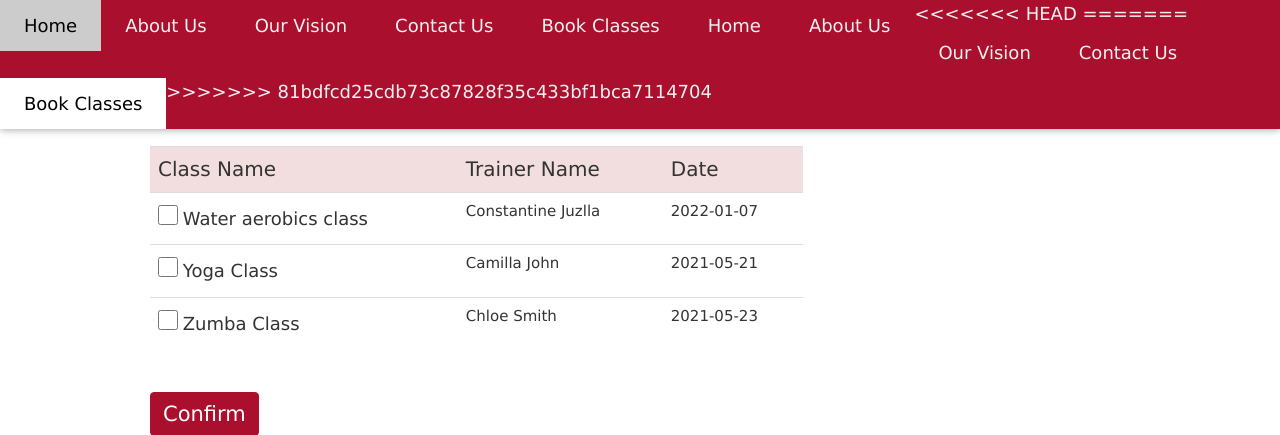
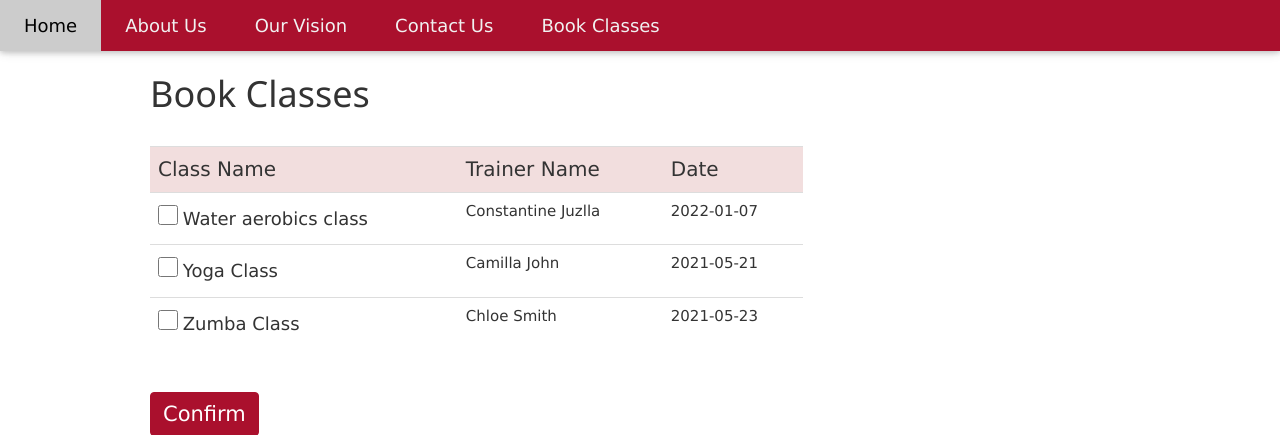
Before and after one commit to Yomna-J/YoumnaJaza-SWE322, a PHP site: page /Book_classes.php in a window 1280 px wide. Shown: the top 435 px of the page. Run offline with PHP 8.4, Linux system fonts and the light colour scheme; a user stored in the database is signed in; data comes from the database, SQL or seed files in the repository.

Commit message:
Remove Conflicts

```diff
--- a/Project/www/Book_classes.php
+++ b/Project/www/Book_classes.php
@@ -1,7 +1,7 @@
 <?php
     session_start();
     if (!isset($_SESSION['id']) || empty($_SESSION['id'])) {
-        header("Location: Login.html");
+        header("Location: Login.php");
     }
 ?>
 
@@ -28,19 +28,12 @@
         <div class="w3-top">
             <div class="w3-bar w3-card w3-left-align w3-large" style="background-color: #AA102D; color:#f1f1f1;">
             <a class="w3-bar-item w3-button w3-hide-medium w3-hide-large w3-right w3-padding-large w3-hover-white w3-large w3-red" href="javascript:void(0);" onclick="myFunction()" title="Toggle Navigation Menu"><i class="fa fa-bars"></i></a>
-<<<<<<< HEAD
             <a href="index.php" class="w3-bar-item w3-button w3-padding-large w3-white" style="text-decoration: none;">Home</a>
             <a href="index.php#first-grid" class="w3-bar-item w3-button w3-hide-small w3-padding-large w3-hover-white" style="text-decoration: none;">About Us</a>
             <a href="index.php#second-grid" class="w3-bar-item w3-button w3-hide-small w3-padding-large w3-hover-white" style="text-decoration: none;">Our Vision</a>
             <a href="index.php#footer" class="w3-bar-item w3-button w3-hide-small w3-padding-large w3-hover-white" style="text-decoration: none;">Contact Us</a>
             <a href="Book_classes.php" class="w3-bar-item w3-button w3-hide-small w3-padding-large w3-hover-white-large w3-hover-white" style="text-decoration: none;">Book Classes</a>
-=======
-            <a href="#" class="w3-bar-item w3-button w3-hide-small w3-padding-large w3-hover-white" style="text-decoration: none;">Home</a>
-            <a href="#first-grid" class="w3-bar-item w3-button w3-hide-small w3-padding-large w3-hover-white" style="text-decoration: none;">About Us</a>
-            <a href="#second-grid" class="w3-bar-item w3-button w3-hide-small w3-padding-large w3-hover-white" style="text-decoration: none;">Our Vision</a>
-            <a href="#footer" class="w3-bar-item w3-button w3-hide-small w3-padding-large w3-hover-white" style="text-decoration: none;">Contact Us</a>
-            <a href="Book_classes.php" class="w3-bar-item w3-button w3-padding-large w3-white" style="text-decoration: none;">Book Classes</a>
->>>>>>> 81bdfcd25cdb73c87828f35c433bf1bca7114704
+
             </div>
 
             <!-- Navbar on small screens -->
```
